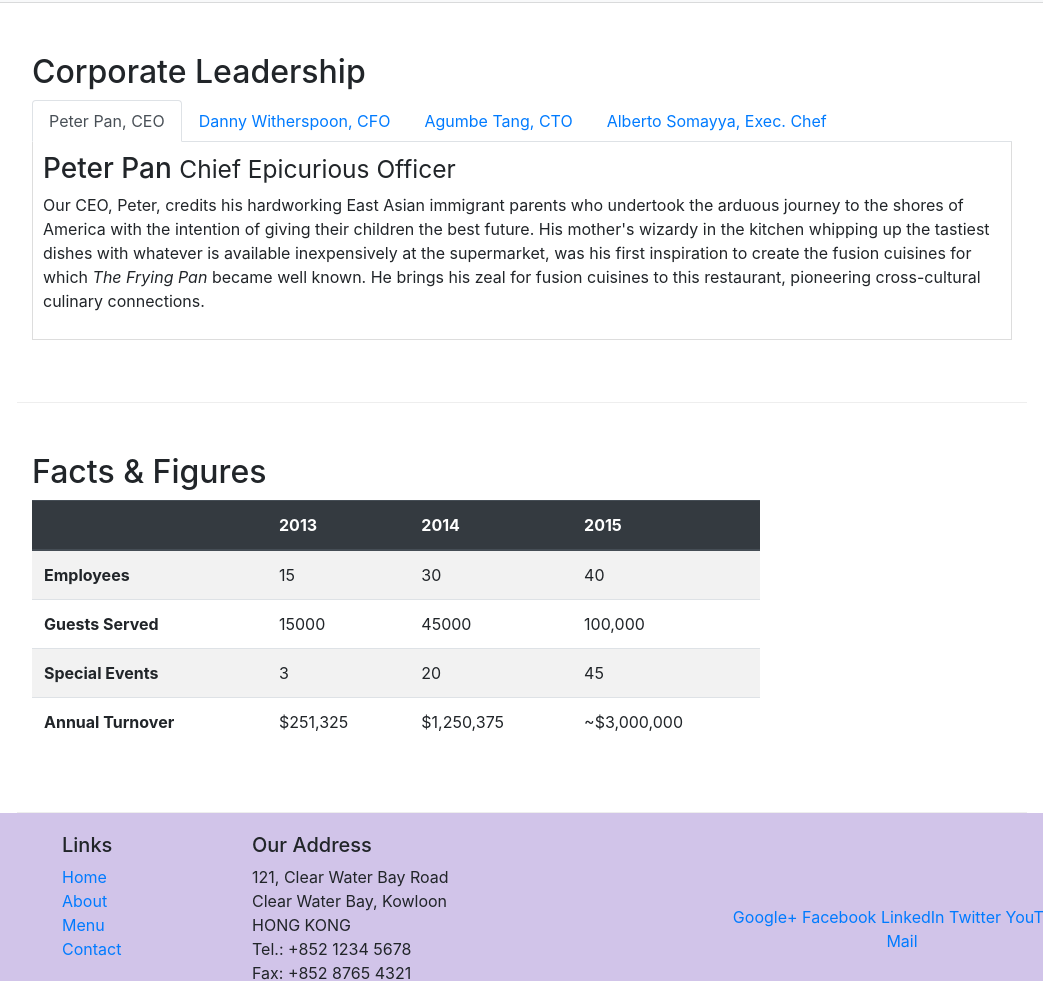
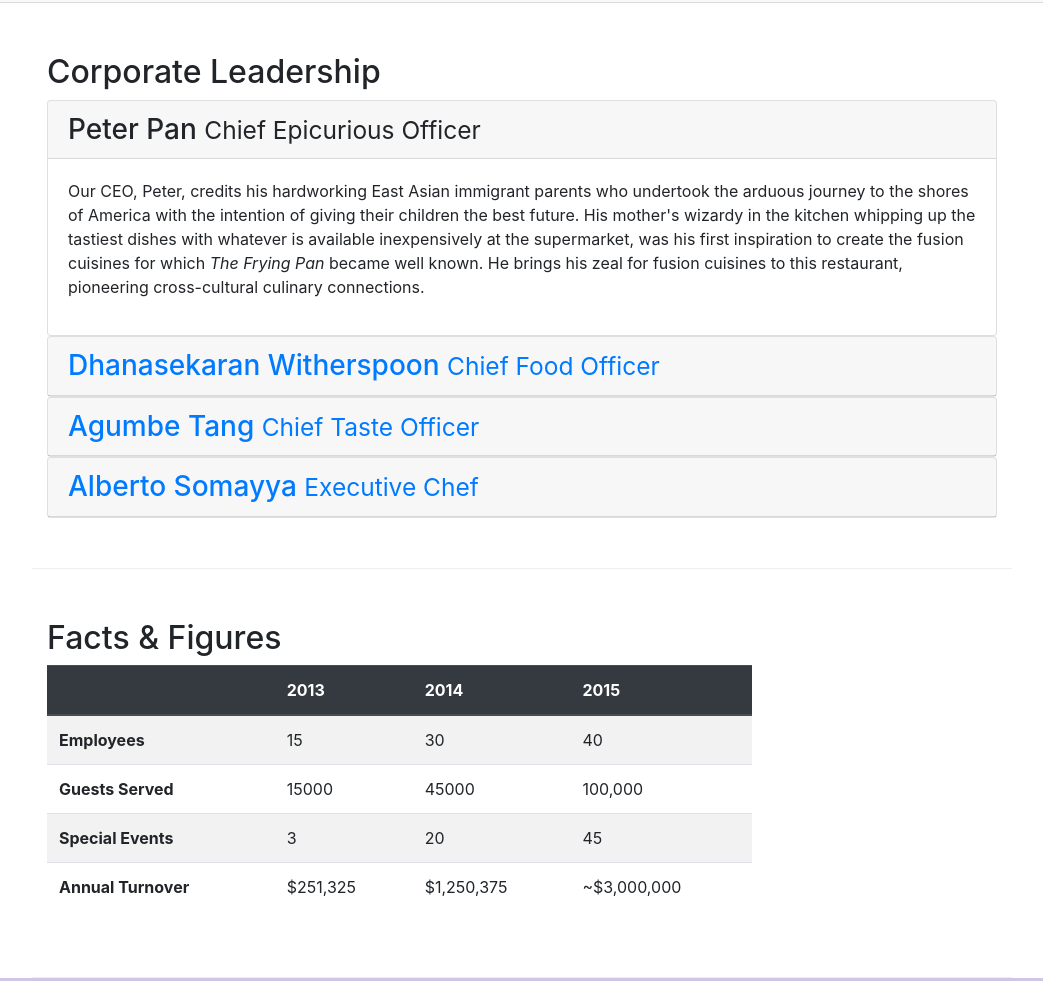
Before and after one commit to SHAHARYAR1255/bootstrap, a plain HTML site: page aboutus.html in a window 1280 px wide. Shown: the part 946-1927 px from the top of the page, without its empty margins (118-1161 px from the left). Drawn offline with nearby package versions, Linux system fonts and the light colour scheme.

Commit message:
error in accordian

```diff
--- a/aboutus.html
+++ b/aboutus.html
@@ -95,57 +95,75 @@
                     </footer>
                 </blockquote>
             </div>
-        </div>
 
 
-        <div class="row row-content">
+            <div class="row row-content">
             <div class="col-12">
                 <h2>Corporate Leadership</h2>
-                <ul class="nav nav-tabs">
-                    <li class="nav-item">
-                      <a class="nav-link active" href="#peter"
-                        role="tab" data-toggle="tab">Peter Pan, CEO</a>
-                    </li>
-                    <li class="nav-item">
-                      <a class="nav-link" href="#danny" role="tab"
-                        data-toggle="tab">Danny Witherspoon, CFO</a>
-                    </li>
-                    <li class="nav-item">
-                      <a class="nav-link" href="#agumbe"role="tab"
-                        data-toggle="tab">Agumbe Tang, CTO</a>
-                    </li>
-                    <li class="nav-item">
-                      <a class="nav-link" href="#alberto" role="tab"
-                        data-toggle="tab">Alberto Somayya, Exec. Chef</a>
-                    </li>
-                </ul>
-
-                <div class="tab-content">
-                    <div role="tabpanel" class="tab-pane show fade active" id="peter">
-                        <h3>Peter Pan <small>Chief Epicurious Officer</small></h3>
-                        <p class="d-none d-sm-block">Our CEO, Peter, credits his hardworking East Asian immigrant parents who undertook the arduous journey to the shores of America with the intention of giving their children the best future. His mother's wizardy in the kitchen whipping up the tastiest dishes with whatever is available inexpensively at the supermarket, was his first inspiration to create the fusion cuisines for which <em>The Frying Pan</em> became well known. He brings his zeal for fusion cuisines to this restaurant, pioneering cross-cultural culinary connections.</p>
+                <div id="accordian">
+                    <div class="card">
+                        <div class="card-header" role="tab" id="peterhead">
+                        <h3 class="mb-0">
+                            <a data-toggle="collapse" data-target="#peter">
+                            Peter Pan <small>Chief Epicurious Officer</small>
+                            </a>
+                        </h3>
+                        </div>
+                        <div class="collapse show" id="peter" data-parent="#accordion">
+                            <div class="card-body">
+                                <p class="d-none d-sm-block">Our CEO, Peter, credits his hardworking East Asian immigrant parents who undertook the arduous journey to the shores of America with the intention of giving their children the best future. His mother's wizardy in the kitchen whipping up the tastiest dishes with whatever is available inexpensively at the supermarket, was his first inspiration to create the fusion cuisines for which <em>The Frying Pan</em> became well known. He brings his zeal for fusion cuisines to this restaurant, pioneering cross-cultural culinary connections.</p>
+                            </div>
+                        </div>
                     </div>
 
-                    <div role="tabpanel" class="tab-pane  fade" id="danny">
-                        <h3>Dhanasekaran Witherspoon <small>Chief Food Officer</small></h3>
-                        <p class="d-none d-sm-block">Our CFO, Danny, as he is affectionately referred to by his colleagues, comes from a long established family tradition in farming and produce. His experiences growing up on a farm in the Australian outback gave him great appreciation for varieties of food sources. As he puts it in his own words, <em>Everything that runs, wins, and everything that stays, pays!</em></p>
+                    <div class="card">
+
+                        <div class="card-header" role="tab" id="dannyhead">
+                        <h3 class="mb-0">
+                            <a class="collapsed" data-toggle="collapse" data-target="#danny">
+                            Dhanasekaran Witherspoon <small>Chief Food Officer</small>
+                        </a>
+                        </h3>
                     </div>
 
-                    <div role="tabpanel" class="tab-pane  fade " id="agumbe">
-                        <h3>Agumbe Tang <small>Chief Taste Officer</small></h3>
-                        <p class="d-none d-sm-block">Blessed with the most discerning gustatory sense, Agumbe, our CTO, personally ensures that every dish that we serve meets his exacting tastes. Our chefs dread the tongue lashing that ensues if their dish does not meet his exacting standards. He lives by his motto, <em>You click only if you survive my lick.</em></p>
+                    <div class="collapse" id="danny" data-parent="#accordion">
+                        <div class="card-body">
+                            <p class="d-none d-sm-block">Our CFO, Danny, as he is affectionately referred to by his colleagues, comes from a long established family tradition in farming and produce. His experiences growing up on a farm in the Australian outback gave him great appreciation for varieties of food sources. As he puts it in his own words, <em>Everything that runs, wins, and everything that stays, pays!</em></p>
+                  </div>
                     </div>
-
-                    <div role="tabpanel" class="tab-pane  fade " id="alberto">
-                        <h3>Alberto Somayya <small>Executive Chef</small></h3>
+                </div>
+                <div class="card">
+                        <div class="card-header" role="tab" id="agumbehead">
+                        <h3 class="mb-0">
+                            <a class="collapsed" data-toggle="collapse" data-target="#agumbe">
+                            Agumbe Tang <small>Chief Taste Officer</small>
+                            </a>
+                        </h3>
+                    </div>
+                    <div class="collapse" id="agumbe" data-parent="#accordion">
+                        <div class="card-body">
+                            <p class="d-none d-sm-block">Blessed with the most discerning gustatory sense, Agumbe, our CTO, personally ensures that every dish that we serve meets his exacting tastes. Our chefs dread the tongue lashing that ensues if their dish does not meet his exacting standards. He lives by his motto, <em>You click only if you survive my lick.</em></p>
+                    </div>
+                    </div>
+                </div>
+                <div class="card">
+                    <div class="card-header" role="tab" id="albertohead">
+                        <h3 class="mb-0">
+                            <a class="collapsed" data-toggle="collapse" data-target="#alberto">
+                            Alberto Somayya <small>Executive Chef</small>
+                            </a>
+                        </h3>
+                    </div>
+                    <div class="collapse" id="alberto" data-parent="#accordion">
+                        <div class="card-body">
                         <p class="d-none d-sm-block">Award winning three-star Michelin chef with wide International experience having worked closely with whos-who in the culinary world, he specializes in creating mouthwatering Indo-Italian fusion experiences. He says, <em>Put together the cuisines from the two craziest cultures, and you get a winning hit! Amma Mia!</em></p>
                     </div>
+                    </div>
                 </div>
-
             </div>
         </div>
-
-       <div class="row row-content">
+    </div>
+      <div class="row row-content">
         <div class="col-12 col-sm-9">
             <h2>Facts &amp; Figures</h2>
             <div class="table-responsive">
```
